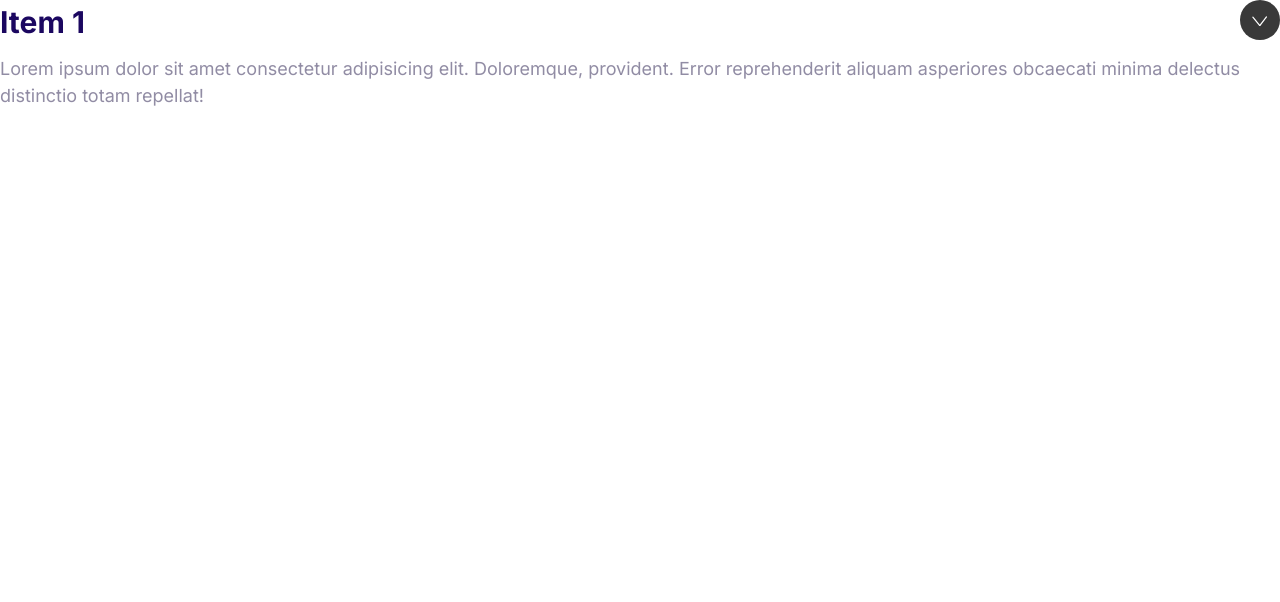
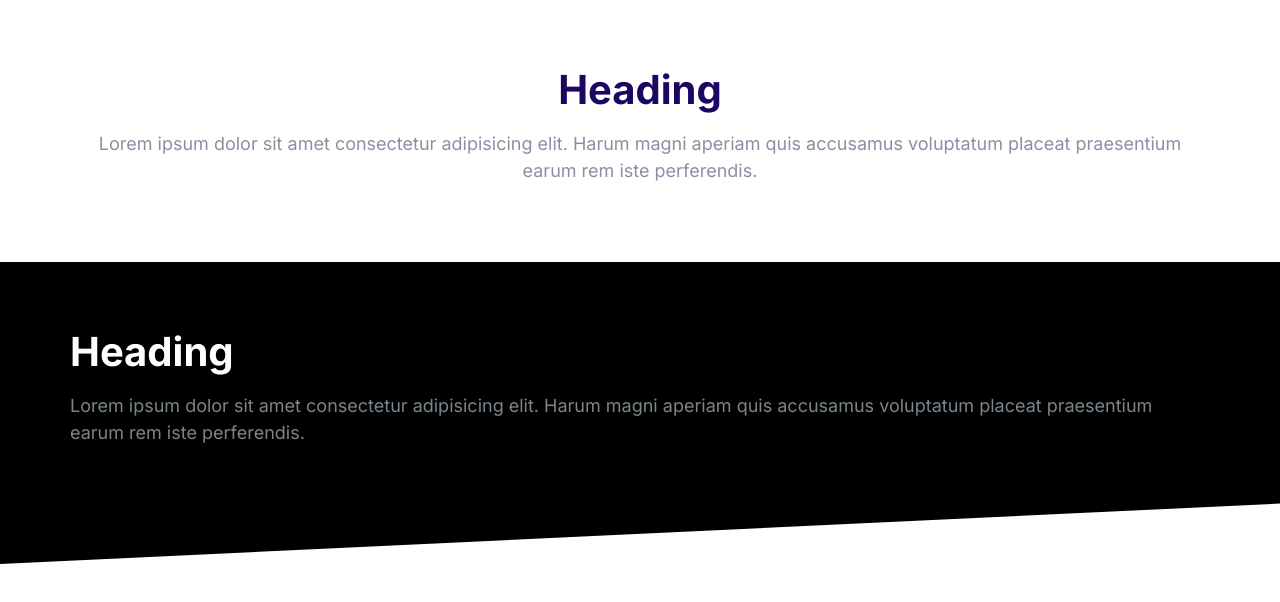
Before and after one commit to sadman59m/sadmans-mosify, a plain HTML site: page index.html in a window 1280 px wide. Drawn offline with Linux system fonts and the light colour scheme.

Commit message:
Define and style block.

```diff
--- a/css/styles.css
+++ b/css/styles.css
@@ -519,3 +519,35 @@ a {
   max-height: 100vh;
   opacity: 1;
 }
+
+/* Blocks */
+.block {
+  --padding-vertically: 6rem;
+  padding: var(--padding-vertically) 2rem;
+}
+.block__header {
+  text-align: center;
+}
+.block__heading {
+  margin-top: 0;
+}
+.block--dark {
+  background: #000;
+  color: #7b858b;
+}
+.block--dark .block__heading {
+  color: #fff;
+}
+
+.block--skewed-right {
+  padding-bottom: calc(var(--padding-vertically) + 4rem);
+  clip-path: polygon(0% 0%, 100% 0%, 100% 100%, 0% 80%);
+}
+.block--skewed-left {
+  padding-bottom: calc(var(--padding-vertically) + 4rem);
+  clip-path: polygon(0% 0%, 100% 0%, 100% 80%, 0% 100%);
+}
+.container {
+  max-width: 1140px;
+  margin: 0 auto;
+}
--- a/index.html
+++ b/index.html
@@ -15,19 +15,26 @@
     <link rel="stylesheet" href="css/styles.css" />
   </head>
   <body>
-    <div class="collapsible collapsible--expanded">
-      <header class="collapsible__header">
-        <h2 class="collapsible__heading">Item 1</h2>
-        <svg class="icon icon--white collapsible__chevron">
-          <use xlink:href="images/sprite.svg#chevron"></use>
-        </svg>
+    <section class="block container">
+      <header class="block__header">
+        <h2 class="block__heading">Heading</h2>
+        <p>
+          Lorem ipsum dolor sit amet consectetur adipisicing elit. Harum magni
+          aperiam quis accusamus voluptatum placeat praesentium earum rem iste
+          perferendis.
+        </p>
       </header>
-      <div class="collapsible__content">
-        Lorem ipsum dolor sit amet consectetur adipisicing elit. Doloremque,
-        provident. Error reprehenderit aliquam asperiores obcaecati minima
-        delectus distinctio totam repellat!
+    </section>
+    <section class="block block--dark block--skewed-left">
+      <div class="container">
+        <h2 class="block__heading">Heading</h2>
+        <p>
+          Lorem ipsum dolor sit amet consectetur adipisicing elit. Harum magni
+          aperiam quis accusamus voluptatum placeat praesentium earum rem iste
+          perferendis.
+        </p>
       </div>
-    </div>
+    </section>
     <script src="js/main.js"></script>
   </body>
 </html>
```
Also changed, not shown: components/block.html (added, +20 -0 lines).
